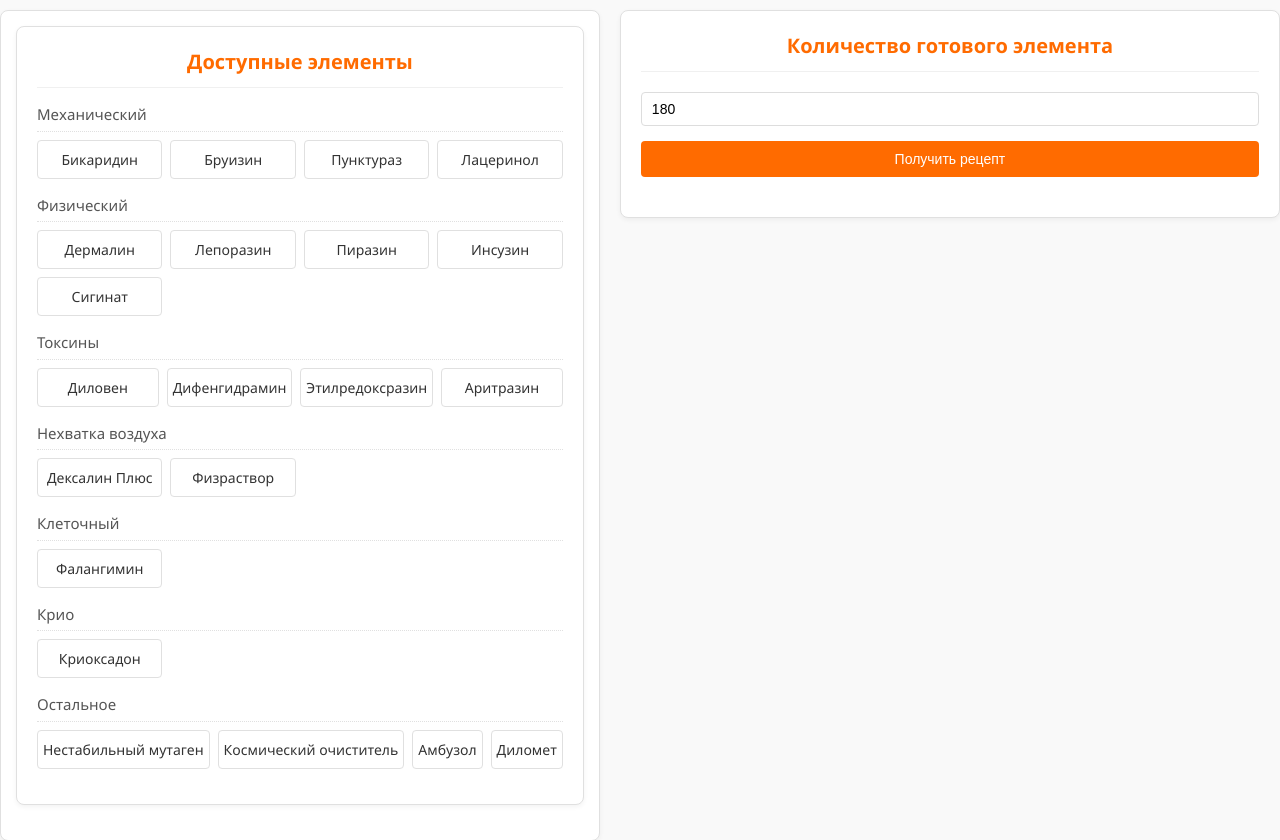
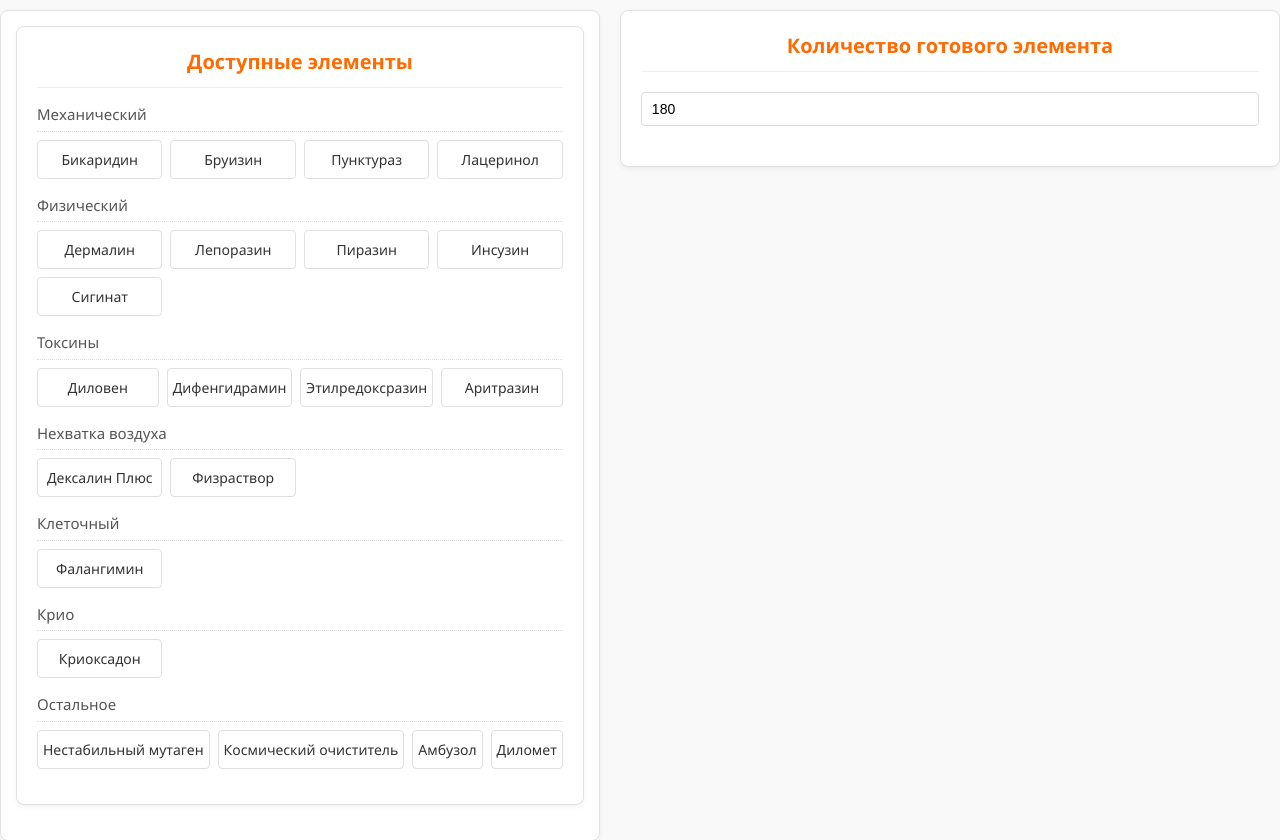
Before and after one commit to pricheta/site, a Django app: page /chemistry in a window 1280 px wide. Shown: the top 840 px of the page. Run offline with Django 5.2, Linux system fonts and the light colour scheme.

Commit message:
Мелкая правка в интерфейсе

```diff
--- a/pricheta/templates/pricheta/chemistry.html
+++ b/pricheta/templates/pricheta/chemistry.html
@@ -246,7 +246,7 @@
                         <input type="number" id="elementAmount" name="element_amount" required min="1" value="{{ element_amount }}">
                     </div>
 
-                    <button type="submit">Получить рецепт</button>
+                    <button type="submit" hidden>Получить рецепт</button>
                 </form>
             </div>
         </div>
```
